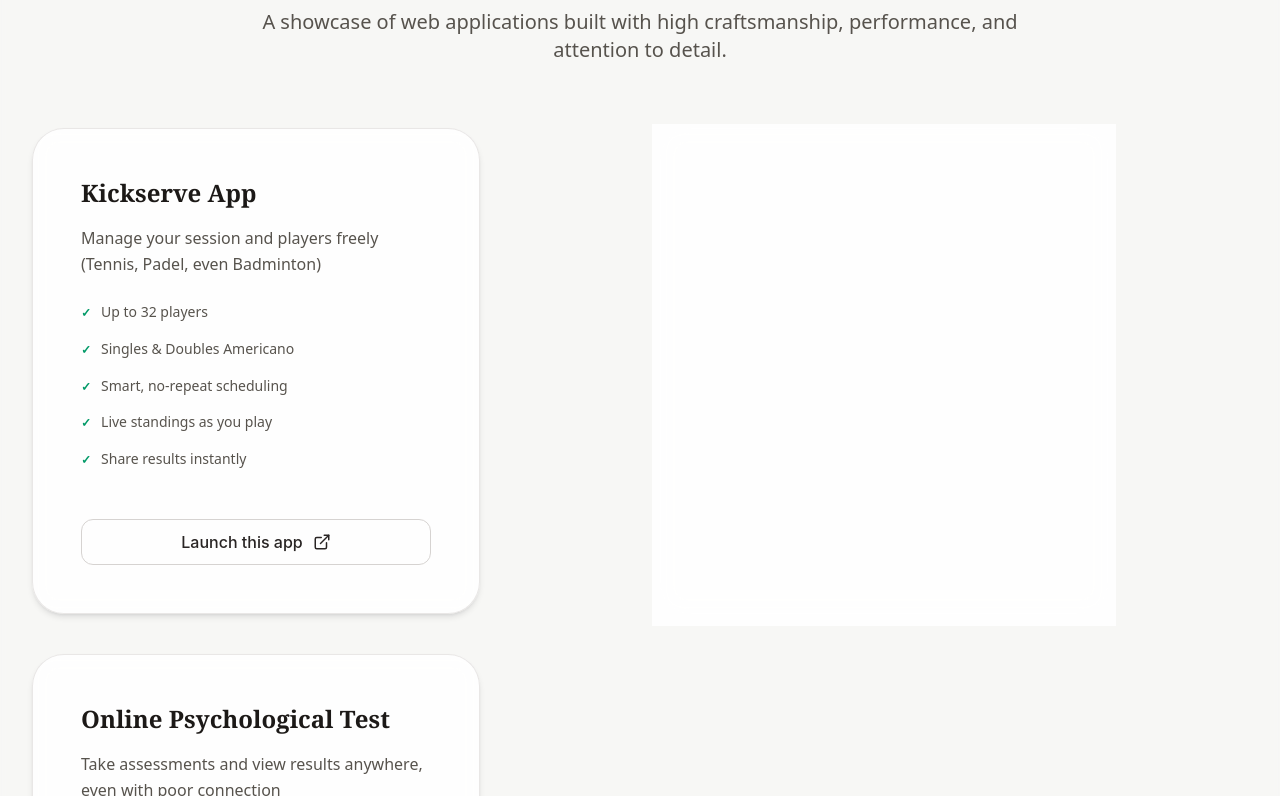
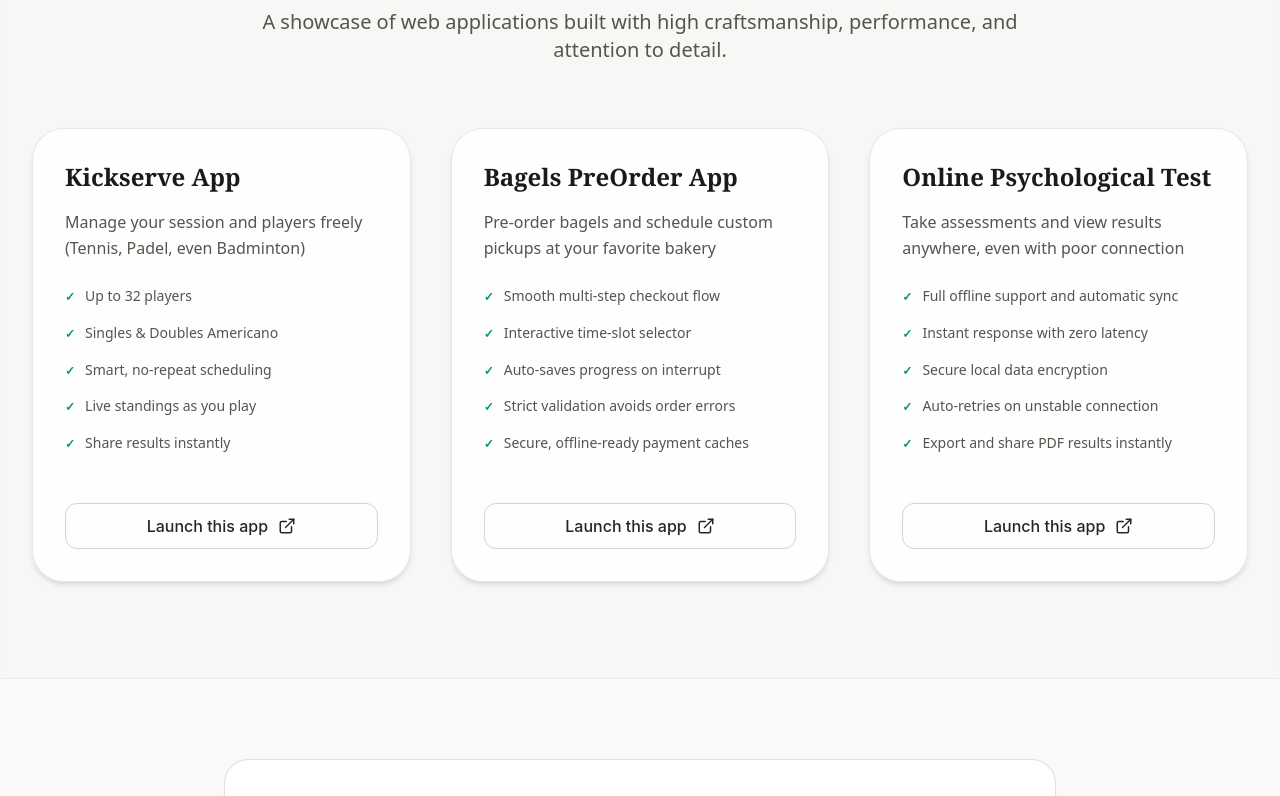
Before and after one commit to novrandobilly/lothlorien, a Next.js app in the folder frontend/: page / in a window 1280 px wide. Shown: the part 844-1640 px from the top of the page. Built offline with nearby package versions, Linux system fonts and the light colour scheme; no server answers.

Commit message:
feat: adjust layout of CaseCard and CaseStudiesSection for improved responsiveness

```diff
--- a/frontend/src/features/home/features/case-studies/features/case-card.tsx
+++ b/frontend/src/features/home/features/case-studies/features/case-card.tsx
@@ -11,7 +11,7 @@ interface CaseCardProps {
 
 export function CaseCard({ title, description, bullets, url }: CaseCardProps) {
   return (
-    <div className="flex flex-col max-w-md justify-between p-10 sm:p-12 rounded-4xl bg-white/90 backdrop-blur-md border border-stone-200/90 hover:border-emerald-400/80 shadow-md hover:shadow-2xl hover:shadow-emerald-950/5 hover:-translate-y-1.5 transition-all duration-300 group">
+    <div className="flex flex-col max-w-md justify-between p-10 sm:p-8 rounded-4xl bg-white/90 backdrop-blur-md border border-stone-200/90 hover:border-emerald-400/80 shadow-md hover:shadow-2xl hover:shadow-emerald-950/5 hover:-translate-y-1.5 transition-all duration-300">
       <div>
         <h3 className="text-2xl font-serif font-bold text-stone-900 mb-4 group-hover:text-emerald-900 transition-colors">
           {title}
--- a/frontend/src/features/home/features/case-studies/index.tsx
+++ b/frontend/src/features/home/features/case-studies/index.tsx
@@ -65,7 +65,7 @@ export function CaseStudiesSection() {
           </p>
         </div>
 
-        <div className="grid grid-cols-1 lg:grid-cols-2 gap-8 sm:gap-10">
+        <div className="grid grid-cols-1 lg:grid-cols-3 gap-8 sm:gap-10 justify-items-center">
           {projects.map((item) => (
             <CaseCard
               key={item.title}
```
